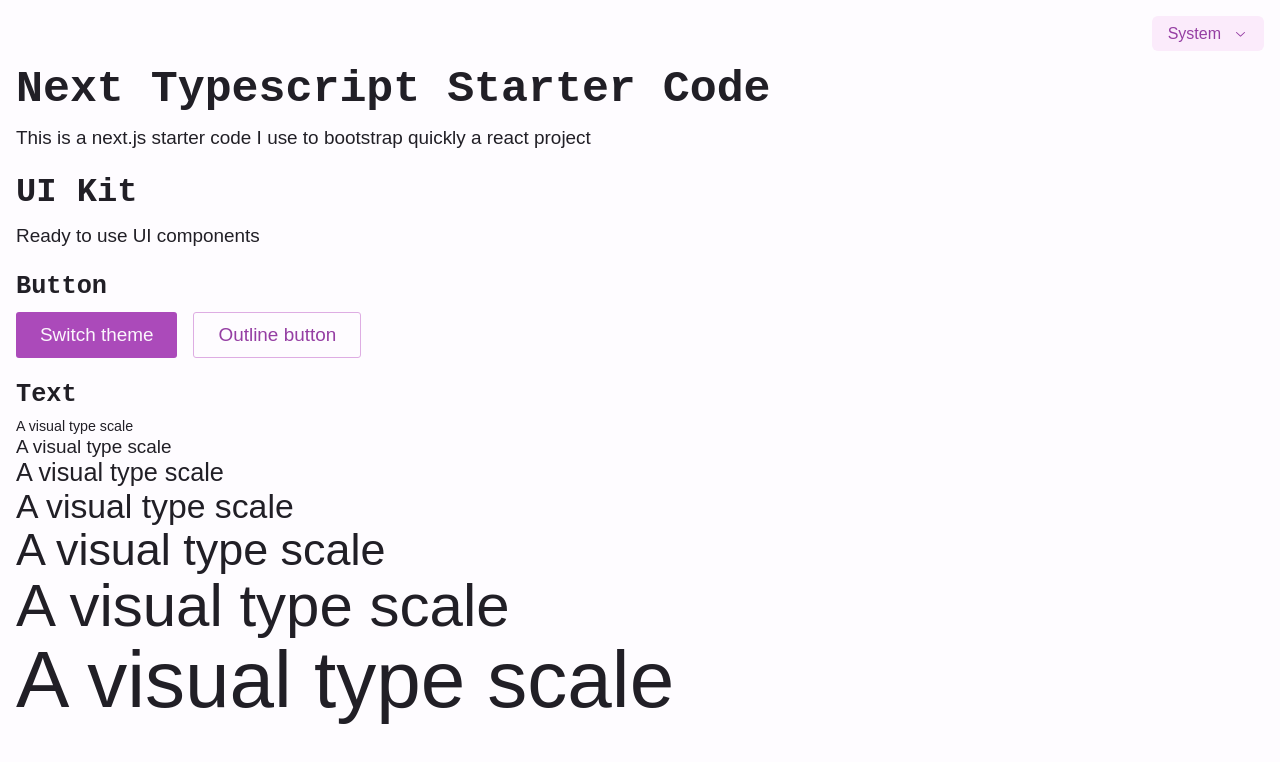
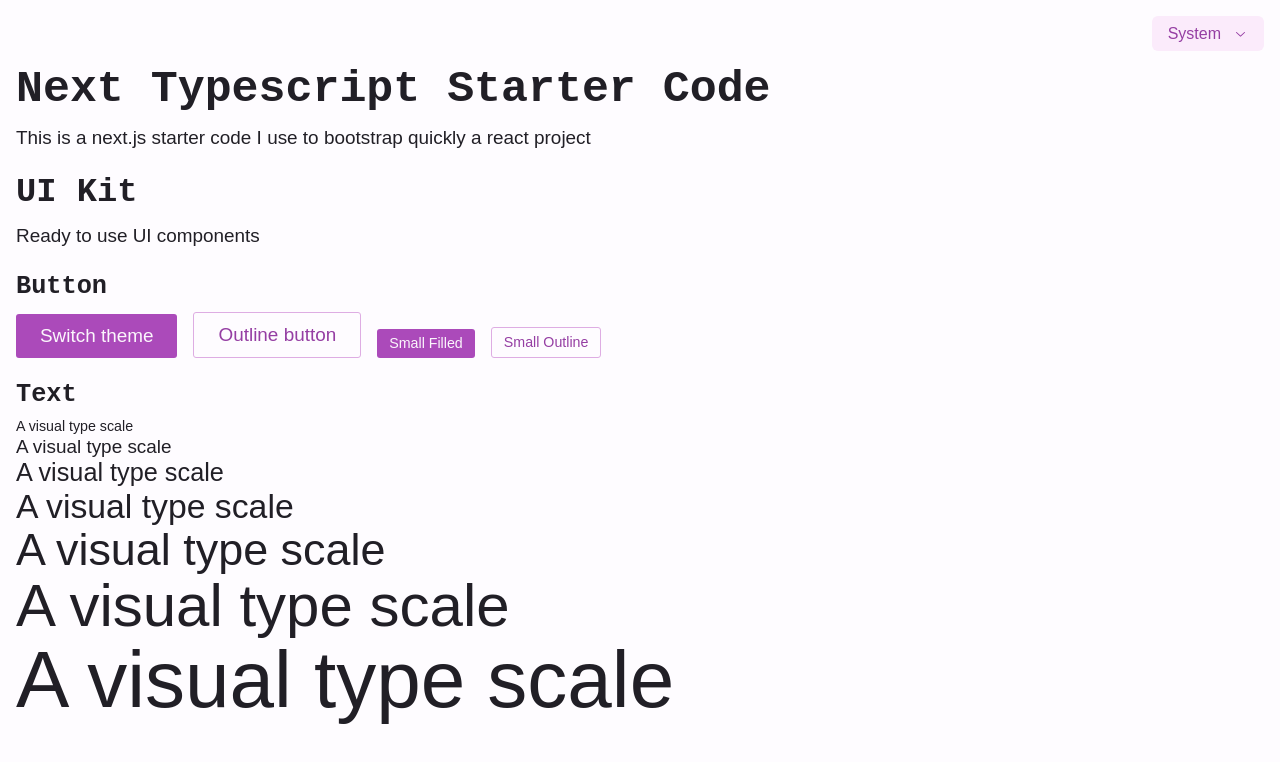
Before and after one commit to notAro14/next-ts-starter, a Next.js app: page / in a window 1280 px wide. Shown: the top 762 px of the page. Built offline with nearby package versions, Linux system fonts and the light colour scheme.

Commit message:
Add small button

```diff
--- a/src/pages/index.tsx
+++ b/src/pages/index.tsx
@@ -49,9 +49,13 @@ const IndexPage: NextPageWithLayout = () => {
           <Heading as="h3" css={{ fontSize: "$lg" }}>
             Button
           </Heading>
-          <Flex gap="4">
+          <Flex gap="4" css={{ alignItems: "flex-end" }}>
             <SwitchTheme />
             <Button variant="outline">Outline button</Button>
+            <Button size="small">Small Filled</Button>
+            <Button size="small" variant="outline">
+              Small Outline
+            </Button>
           </Flex>
         </Flex>
         <Flex gap="3" direction="column" as="section">
--- a/src/ui/button/button.ts
+++ b/src/ui/button/button.ts
@@ -5,11 +5,13 @@ const Button = styled("button", {
   "$$component-button-font-size": "$fontSizes$md",
   "$$component-button-radius": "$radii$sm",
   "$$component-button-sizing": "$space$xs $space$lg",
+  "$$component-button-font-weight": 400,
 
   borderRadius: "$$component-button-radius",
   fontFamily: "$$component-button-font",
   fontSize: "$$component-button-font-size",
   padding: "$$component-button-sizing",
+  fontWeight: "$$component-button-font-weight",
 
   variants: {
     variant: {
@@ -17,6 +19,7 @@ const Button = styled("button", {
         "$$component-button-bg": "$colors$semantic-solid",
         "$$component-button-color": "$colors$whiteA12",
         "$$component-button-bg-hovered": "$colors$semantic-solid-hovered",
+
         backgroundColor: "$$component-button-bg",
         border: "none",
         color: "$$component-button-color",
@@ -30,16 +33,22 @@ const Button = styled("button", {
         "$$component-button-border-hovered":
           "$colors$semantic-ui-border-hovered",
         "$$component-button-color": "$colors$semantic-text-lo",
+        "$$component-button-font-weight": 500,
 
         backgroundColor: "transparent",
         border: "1px solid",
         borderColor: "$$component-button-border",
         color: "$$component-button-color",
-        fontWeight: 500,
         "&:hover": {
           borderColor: "$$component-button-border-hovered",
           cursor: "pointer",
         },
+      },
+    },
+    size: {
+      small: {
+        "$$component-button-font-size": "$fontSizes$sm",
+        "$$component-button-sizing": "$space$xxs $space$sm",
       },
     },
   },
```
